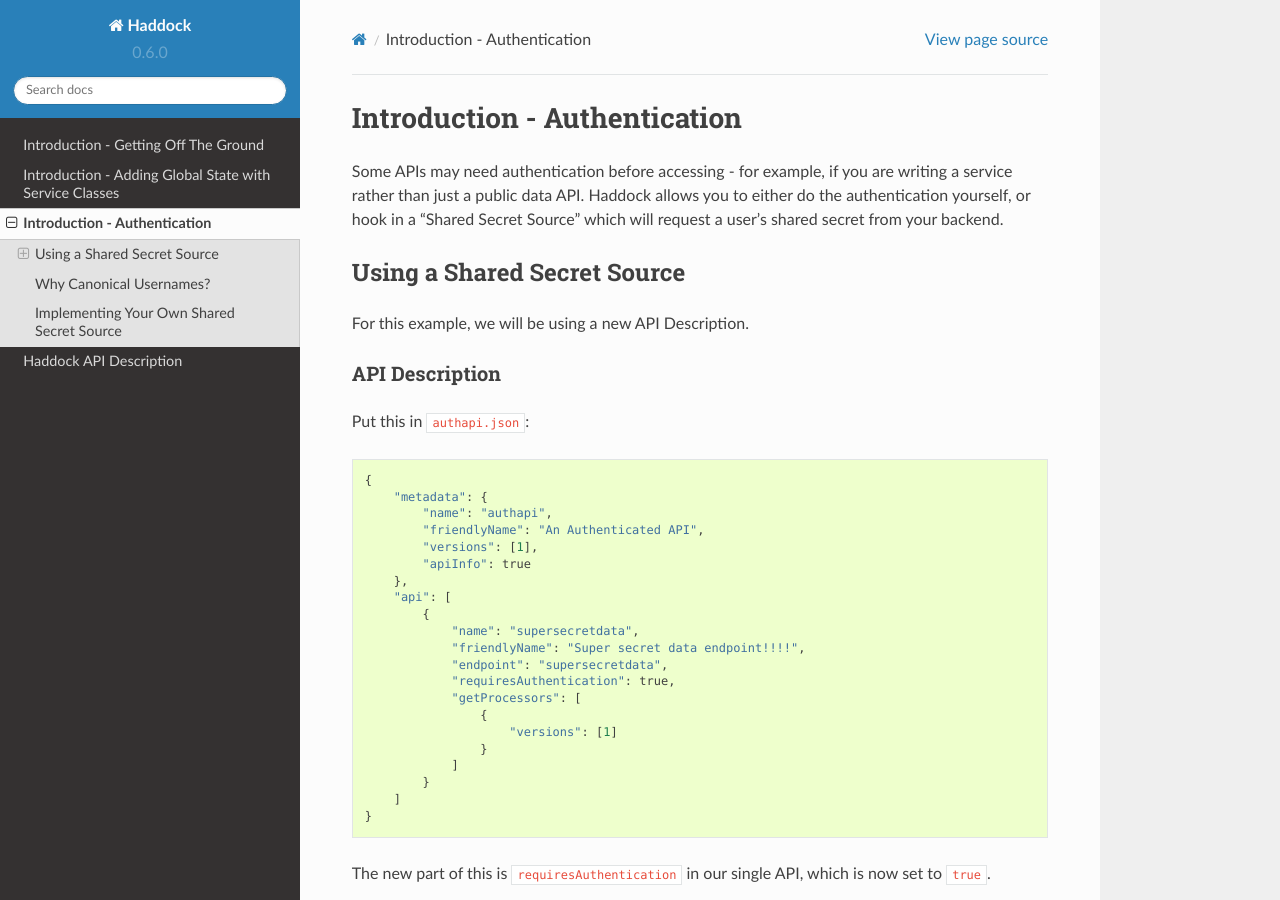
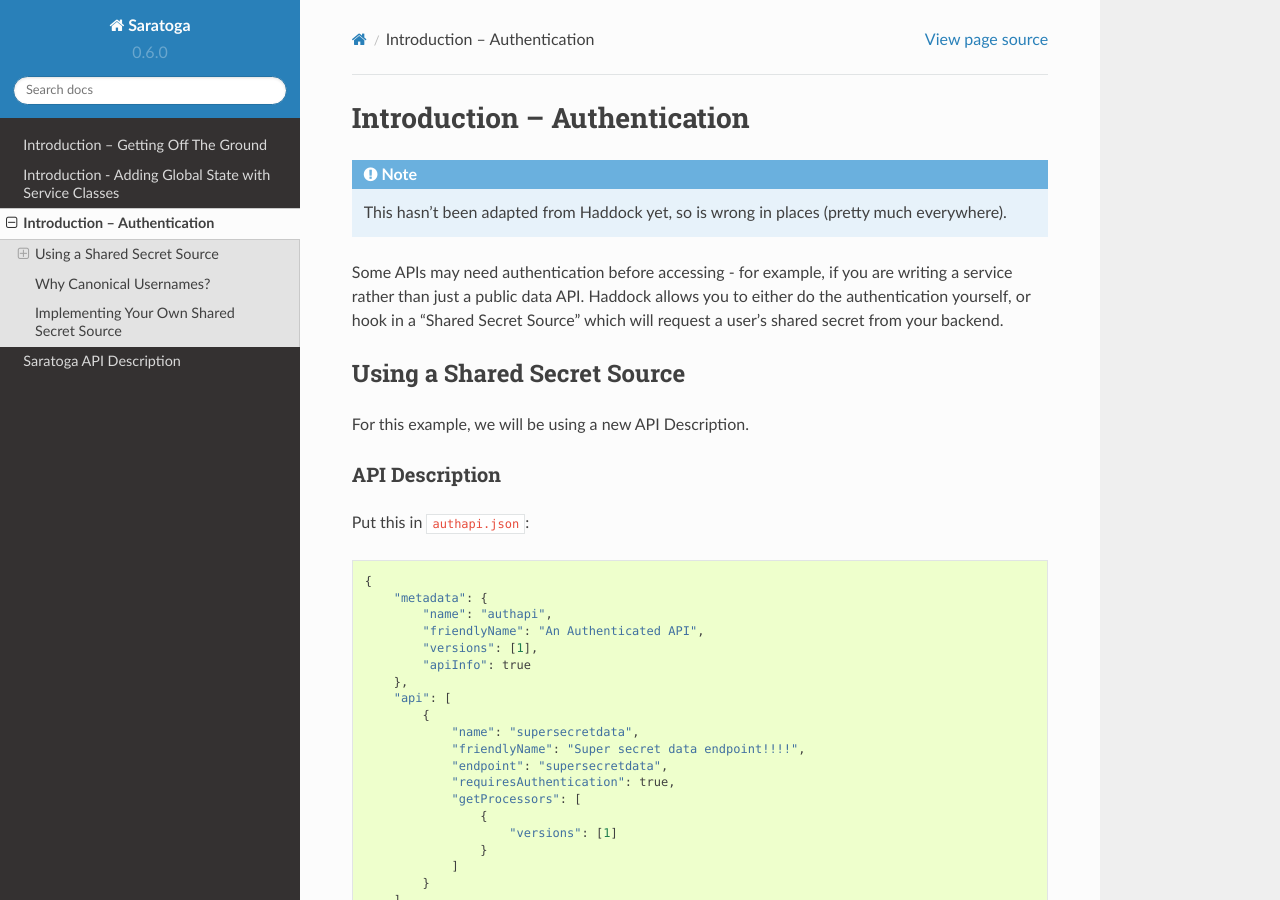
Before and after one commit to hawkowl/saratoga, a Sphinx documentation site: the page built from docs/authentication.rst, in a window 1280 px wide and 900 px high. Built offline with Sphinx 7.4.7 and the Read the Docs theme 2.0.0, drawn with Linux system fonts in a browser that asks for light colours; pages that are not in the unit, such as notebooks, are missing from menus; some of the changed text lies outside the part shown.

Commit message:
saratogaing everything

```diff
--- a/docs/authentication.rst
+++ b/docs/authentication.rst
@@ -1,6 +1,10 @@
-=============================
-Introduction - Authentication
-=============================
+==============================
+Introduction -- Authentication
+==============================
+
+.. note::
+
+   This hasn't been adapted from Haddock yet, so is wrong in places (pretty much everywhere).
 
 Some APIs may need authentication before accessing - for example, if you are writing a service rather than just a public data API. Haddock allows you to either do the authentication yourself, or hook in a "Shared Secret Source" which will request a user's shared secret from your backend.
 
--- a/docs/conf.py
+++ b/docs/conf.py
@@ -40,8 +40,8 @@
 master_doc = 'index'
 
 # General information about the project.
-project = u'Haddock'
-copyright = u'2013, HawkOwl'
+project = u'Saratoga'
+copyright = u'2014, HawkOwl'
 
 # The version info for the project you're documenting, acts as replacement for
 # |version| and |release|, also used in various other places throughout the
@@ -172,7 +172,7 @@
 #html_file_suffix = None
 
 # Output file base name for HTML help builder.
-htmlhelp_basename = 'Haddockdoc'
+htmlhelp_basename = 'Saratogadoc'
 
 
 # -- Options for LaTeX output --------------------------------------------------
@@ -191,7 +191,7 @@
 # Grouping the document tree into LaTeX files. List of tuples
 # (source start file, target name, title, author, documentclass [howto/manual]).
 latex_documents = [
-  ('index', 'Haddock.tex', u'Haddock Documentation',
+  ('index', 'Saratoga.tex', u'Saratoga Documentation',
    u'HawkOwl', 'manual'),
 ]
 
@@ -221,7 +221,7 @@
 # One entry per manual page. List of tuples
 # (source start file, name, description, authors, manual section).
 man_pages = [
-    ('index', 'haddock', u'Haddock Documentation',
+    ('index', 'saratoga', u'Saratoga Documentation',
      [u'HawkOwl'], 1)
 ]
 
@@ -235,8 +235,8 @@
 # (source start file, target name, title, author,
 #  dir menu entry, description, category)
 texinfo_documents = [
-  ('index', 'Haddock', u'Haddock Documentation',
-   u'HawkOwl', 'Haddock', 'One line description of project.',
+  ('index', 'Saratoga', u'Saratoga Documentation',
+   u'HawkOwl', 'Saratoga', 'One line description of project.',
    'Miscellaneous'),
 ]
 
--- a/docs/intro.rst
+++ b/docs/intro.rst
@@ -1,6 +1,6 @@
-=====================================
-Introduction - Getting Off The Ground
-=====================================
+======================================
+Introduction -- Getting Off The Ground
+======================================
 
 Saratoga was made to help you create simple APIs that divide cleanly over versions, with minimal fuss -- Saratoga takes care of routing, assembly, parameter checking and authentication for you.
 All you have to do is provide your business logic.
```
Also changed, not shown: docs/apidescription.rst (+18 -41 lines).
